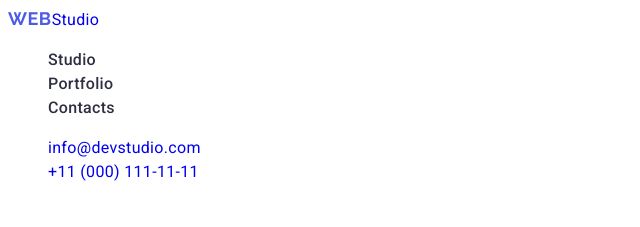
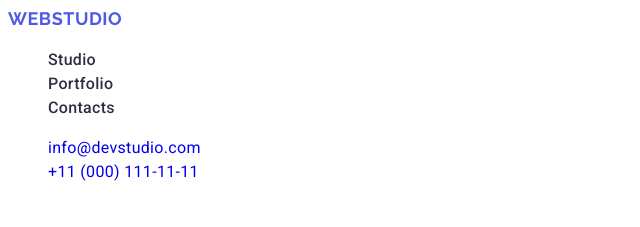
Before and after one commit to Kasiaklaq/goit-markup-hw-02, a plain HTML site: page index.html in a window 1280 px wide. Shown: the top 227 px of the page, 0-640 px from the left. Drawn offline with Linux system fonts and the light colour scheme.

Commit message:
Update index.html

```diff
--- a/index.html
+++ b/index.html
@@ -16,9 +16,9 @@
 <body>
     <header>
         <nav>
-            <a href="./index.html" class="header-web">Web</a><a href="./index.html" class="header-studio">Studio</a>
+            <a href="./index.html" class="header-web">Web<span class="header-studio">Studio</span></a>
             <ul class="nav-style">
-               <li class="nav-styles"><a href="./index.html" class="nav-styles-link">Studio</a></li>
+               <li class="nav-styles"> <span class="nav-styles-link">Studio</span></li>
                <li class="nav-styles"><a href="" class="nav-styles-link">Portfolio</a></li>
                <li class="nav-styles"><a href="" class="nav-styles-link">Contacts</a></li>
             </ul>
@@ -127,7 +127,7 @@
     </main>
 
     <footer class="footer-styles">
-          <a href="./index.html" class="header-web">Web</a><a href="./index.html" class="footer-studio">Studio</a>
+          <a href="./index.html" class="header-web">Web<span class="footer-studio">Studio</span></a>
           <p class="p-footer">Increase the flow of customers and sales for your business with digital marketing & growth solutions.</p>
     </footer>
 </body>
```
